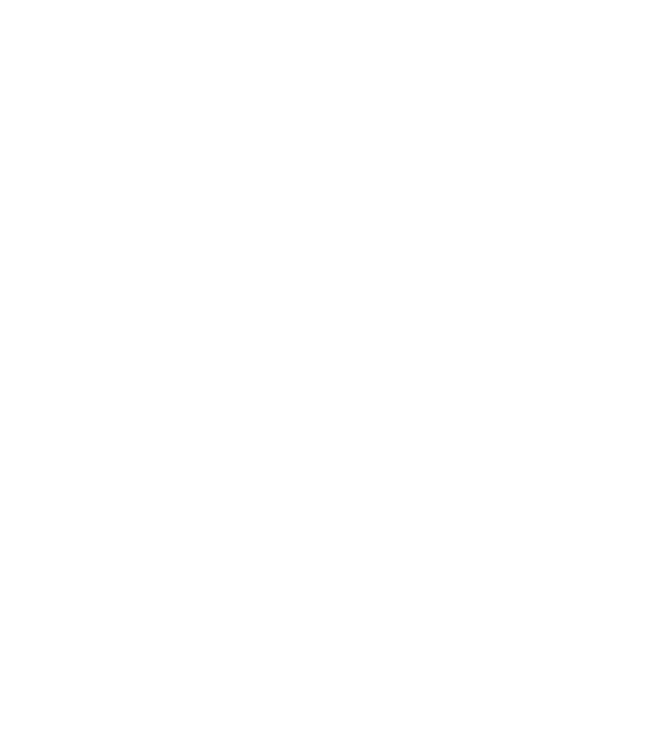
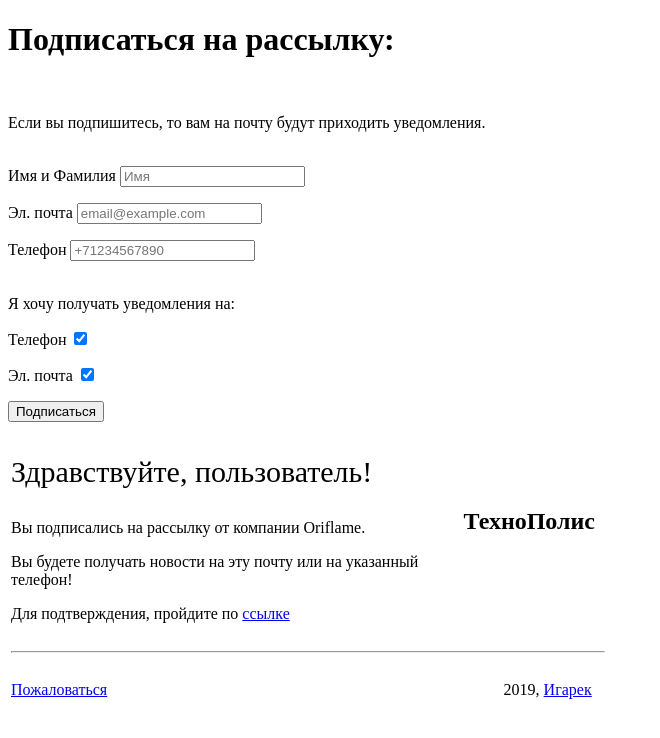
Before and after one commit to technopolisCourses/layout-task-1, a website: page index.html in a window 1280 px wide. Shown: the whole page, without its empty margins (0-660 px from the left). Drawn offline with Linux system fonts and the light colour scheme.

Commit message:
Моё решение задачи

```diff
--- a/index.css
+++ b/index.css
@@ -1 +1,22 @@
-/* Здесь напишите ваши стили */
+.mailing-letter
+{
+    max-width: 600px;
+}
+
+.zero
+{
+    font-size: 30px;
+}
+
+h2
+{
+    position: relative;
+    right: 10px;
+    bottom: 10px;
+}
+
+.igor
+{
+    position: relative;
+    right: -30px;
+}
--- a/index.html
+++ b/index.html
@@ -6,6 +6,52 @@
     <link rel="stylesheet" type="text/css" href="index.css">
 </head>
 <body>
-    <!-- Здесь напишите форму и сверстайте письмо -->
+    <h1>Подписаться на рассылку:</h1>
+    <br><p>Если вы подпишитесь, то вам на почту будут приходить уведомления.</p><br>
+    <form action="rate" method="POST">
+        <label for="name">Имя и Фамилия</label>
+        <input id="name" pattern="[а-Я]{100000}" placeholder="Имя" name="name" value="" required>
+    <p>
+        <label for="email">Эл. почта</label>
+        <input id="email" placeholder="email@example.com" name="email" value="" required>
+    </p>
+        <label for="telephone">Телефон</label>
+        <input id="telephone" pattern="{12}" placeholder="+71234567890" name="telephone" value="" required>
+    <p>
+        <br>Я хочу получать уведомления на:<br>
+    </p>
+        <label for="phone">Телефон</label>
+        <input id="phone" name="phone" type="checkbox" value="phone" checked>
+    <p>
+        <label for="mailing">Эл. почта</label>
+        <input id="mailing" name="mailing" type="checkbox" value="mailing" checked>
+    </p>
+        <button type="submit">Подписаться</button>
+    </form>
+    <table class="mailing-letter">
+        <tr>
+            <td>
+                <p class="zero">Здравствуйте, пользователь!</p>
+                <p class="first">Вы подписались на рассылку от компании Oriflame.</p>
+                <p class="second">Вы будете получать новости на эту почту или на указанный телефон!</p>
+                <p class="third">Для подтверждения, пройдите по <a href="#">ссылке</a></p>
+            </td>
+            <td>
+                <h2>ТехноПолис</h2>
+            </td>
+        </tr>
+            <tr>
+                <td colspan="2" ><hr></td>
+            </tr>
+
+        <tr>
+            <td>
+                <p><a href="#">Пожаловаться</a></p>
+            </td>
+            <td>
+                <p class="igor">2019, <a href="#">Игарек</a></p>
+            </td>
+        </tr>
+    </table>
 </body>
 </html>
```
